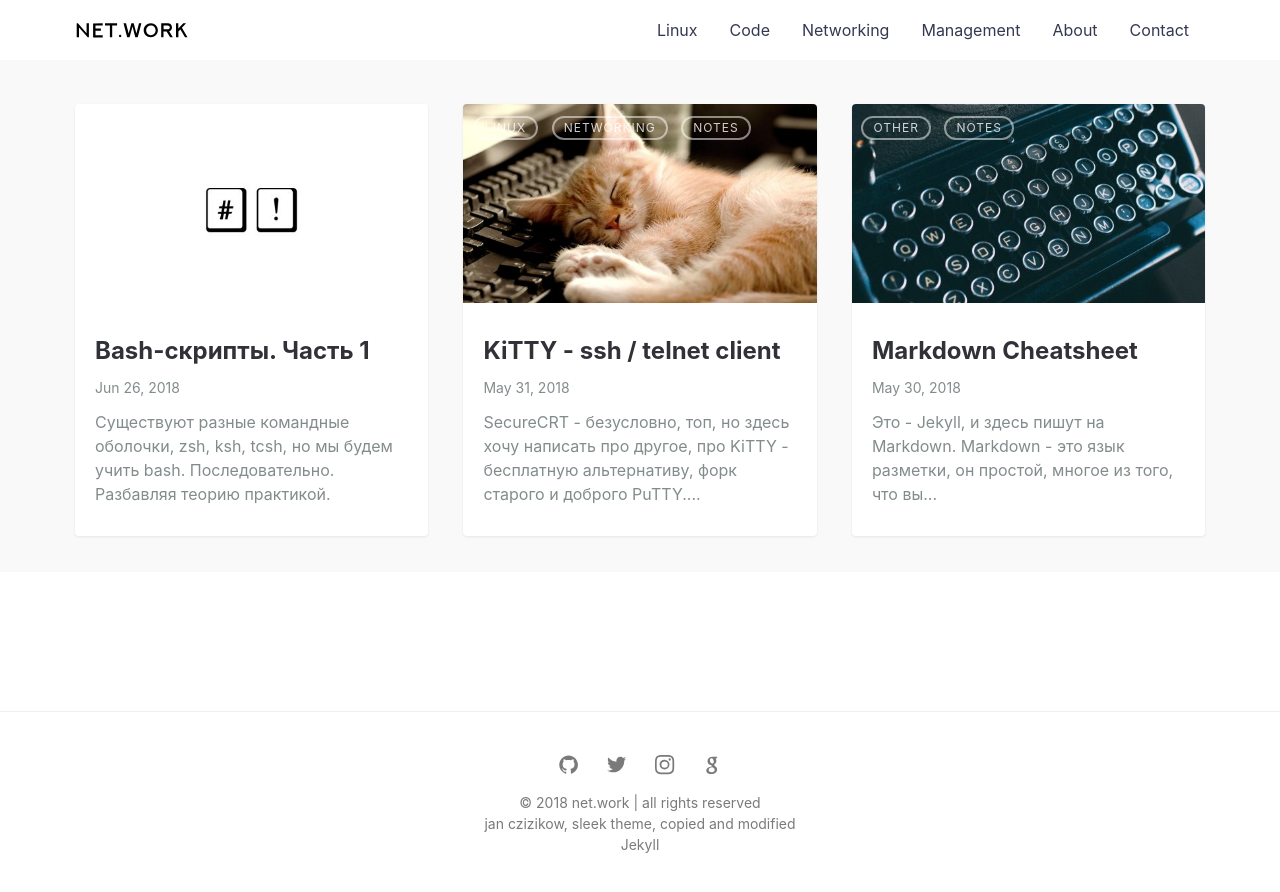
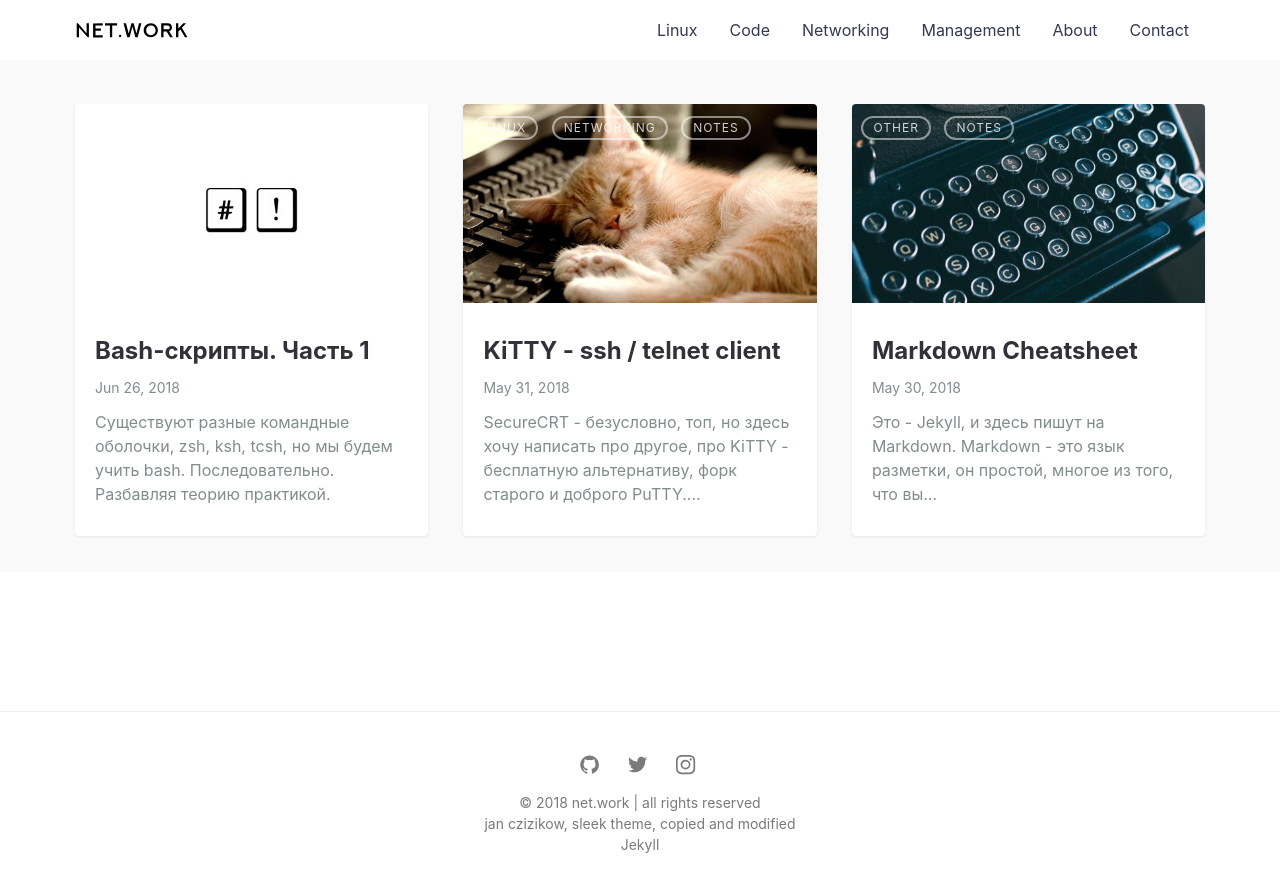
Before and after one commit to netdotwork/netdotwork.github.io, a Jekyll site: the page built from index.html, in a window 1280 px wide. Shown: the top 892 px of the page. Built offline with Jekyll 4.4.1, drawn with Linux system fonts in a browser that asks for light colours; the list of posts is cut into pages by our own code.

Commit message:
Update footer.html

```diff
--- a/_includes/footer.html
+++ b/_includes/footer.html
@@ -53,12 +53,6 @@
           <svg class="social__icon" viewBox="0 0 20 20" width="20px" height="20px"><path d="M8 0C5.827 0 5.555.01 4.702.048 3.85.088 3.27.222 2.76.42a3.908 3.908 0 0 0-1.417.923c-.445.444-.72.89-.923 1.417-.198.51-.333 1.09-.372 1.942C.008 5.555 0 5.827 0 8s.01 2.445.048 3.298c.04.852.174 1.433.372 1.942.204.526.478.973.923 1.417.444.445.89.72 1.417.923.51.198 1.09.333 1.942.372.853.04 1.125.048 3.298.048s2.445-.01 3.298-.048c.852-.04 1.433-.174 1.942-.372a3.908 3.908 0 0 0 1.417-.923c.445-.444.72-.89.923-1.417.198-.51.333-1.09.372-1.942.04-.853.048-1.125.048-3.298s-.01-2.445-.048-3.298c-.04-.852-.174-1.433-.372-1.942a3.908 3.908 0 0 0-.923-1.417A3.886 3.886 0 0 0 13.24.42c-.51-.198-1.09-.333-1.942-.372C10.445.008 10.173 0 8 0zm0 1.44c2.136 0 2.39.01 3.233.048.78.036 1.203.166 1.485.276.374.145.64.318.92.598.28.28.453.546.598.92.11.282.24.705.276 1.485.038.844.047 1.097.047 3.233s-.01 2.39-.05 3.233c-.04.78-.17 1.203-.28 1.485-.15.374-.32.64-.6.92-.28.28-.55.453-.92.598-.28.11-.71.24-1.49.276-.85.038-1.1.047-3.24.047s-2.39-.01-3.24-.05c-.78-.04-1.21-.17-1.49-.28a2.49 2.49 0 0 1-.92-.6c-.28-.28-.46-.55-.6-.92-.11-.28-.24-.71-.28-1.49-.03-.84-.04-1.1-.04-3.23s.01-2.39.04-3.24c.04-.78.17-1.21.28-1.49.14-.38.32-.64.6-.92.28-.28.54-.46.92-.6.28-.11.7-.24 1.48-.28.85-.03 1.1-.04 3.24-.04zm0 2.452a4.108 4.108 0 1 0 0 8.215 4.108 4.108 0 0 0 0-8.215zm0 6.775a2.667 2.667 0 1 1 0-5.334 2.667 2.667 0 0 1 0 5.334zm5.23-6.937a.96.96 0 1 1-1.92 0 .96.96 0 0 1 1.92 0z"></path></svg>
         </a>
       {% endif %}
-	{% if site.googleplus_username %}
-        <a class="social__link" target="_blank" rel="noopener noreferrer" href="https://plus.google.com/{{ site.googleplus_username }}">
-        <img class="social_hover" width="19px" height="19px" style="padding-bottom: 3px;" src="{{ site.url }}{{ site.baseurl }}/assets/img/icons/icons8-google-filled-19.png"
-		  data-srcset="{{ site.url }}{{ site.baseurl }}/assets/img/icons/icons8-google-filled-19.png" class="lazyload blur" alt="{{post.title}}"/>
-        </a>
-	{% endif %}
     </nav>
           </div>
     <span>&copy; {{ site.time | date: '%Y' }} {{ site.title | escape }} | all rights reserved</span>
```
